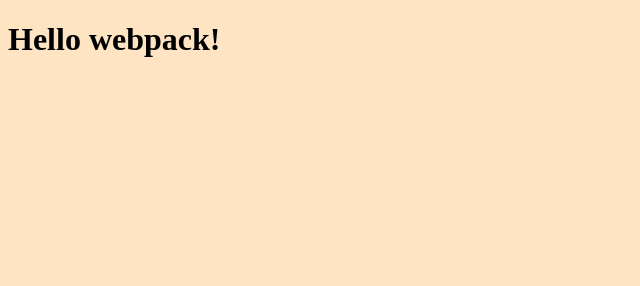
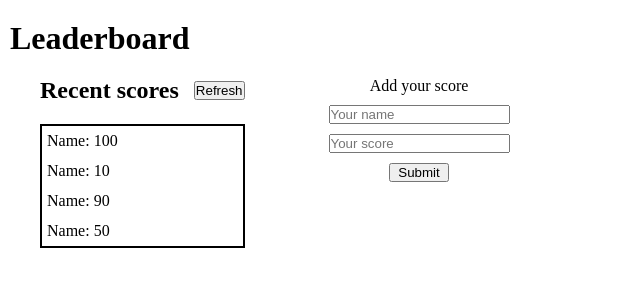
Before and after one commit to sameedmohsin28/leaderboard-api, a website built with webpack: page src/index.html in a window 1280 px wide. Shown: the whole page, without its empty margins (0-640 px from the left). Built offline with nearby package versions, Linux system fonts and the light colour scheme.

Commit message:
setup project

```diff
--- a/src/index.html
+++ b/src/index.html
@@ -3,9 +3,31 @@
 <head>
     <meta charset="UTF-8">
     <meta name="viewport" content="width=device-width, initial-scale=1.0">
-    <title>Wbpack Exercise</title>
+    <title>Leaderboard API</title>
 </head>
 <body>
-    <h1>Hello webpack!</h1>
+    <div class="parent-div">
+        <h1 class="main-heading">Leaderboard</h1>
+        <div class="board-and-add-container">
+            <div class="board-container">
+                <div class="scoreheading-and-referesh-container">
+                    <h2 class="recent-scores">Recent scores</h2>
+                    <button class="refresh">Refresh</button>
+                </div>
+                <div class="scoreboard">
+                    <div class="score">Name: 100</div>
+                    <div class="score">Name: 10</div>
+                    <div class="score">Name: 90</div>
+                    <div class="score">Name: 50</div>
+                </div>
+            </div>
+            <form action="#" class="add-form-container">
+                <div class="form-heading">Add your score</div>
+                <input type="text" id="name" placeholder="Your name" required>
+                <input type="number" id="score" placeholder="Your score" required>
+                <button class="submit-form">Submit</button>
+            </form>
+        </div>
+    </div>
 </body>
 </html>
--- a/src/style.css
+++ b/src/style.css
@@ -1,7 +1,57 @@
-body {
-  background-color: bisque;
+* {
+  padding: 0;
+  margin: 0;
+  text-decoration: none;
+  list-style: none;
+  box-sizing: border-box;
 }
 
-.hello {
-  color: red;
+.parent-div {
+  display: flex;
+  flex-direction: column;
+  gap: 20px;
+  padding: 20px 10px 0 10px;
 }
+
+.board-and-add-container {
+  display: flex;
+  flex-direction: row;
+  gap: 7%;
+  padding: 0 30px;
+  /* justify-content: center; */
+}
+
+.board-container {
+  display: flex;
+  flex-direction: column;
+  gap: 20px;
+  align-items: center;
+}
+
+.scoreheading-and-referesh-container {
+  display: flex;
+  flex-direction: row;
+  gap: 15px;
+  align-items: center;
+}
+
+.scoreboard {
+  width: 100%;
+  border: 2px solid black;
+  line-height: 30px;
+}
+
+.score {
+  padding: 0 5px;
+}
+
+.add-form-container {
+  display: flex;
+  flex-direction: column;
+  gap: 10px;
+  align-items: center;
+}
+
+.submit-form {
+  width: 60px;
+}
```
